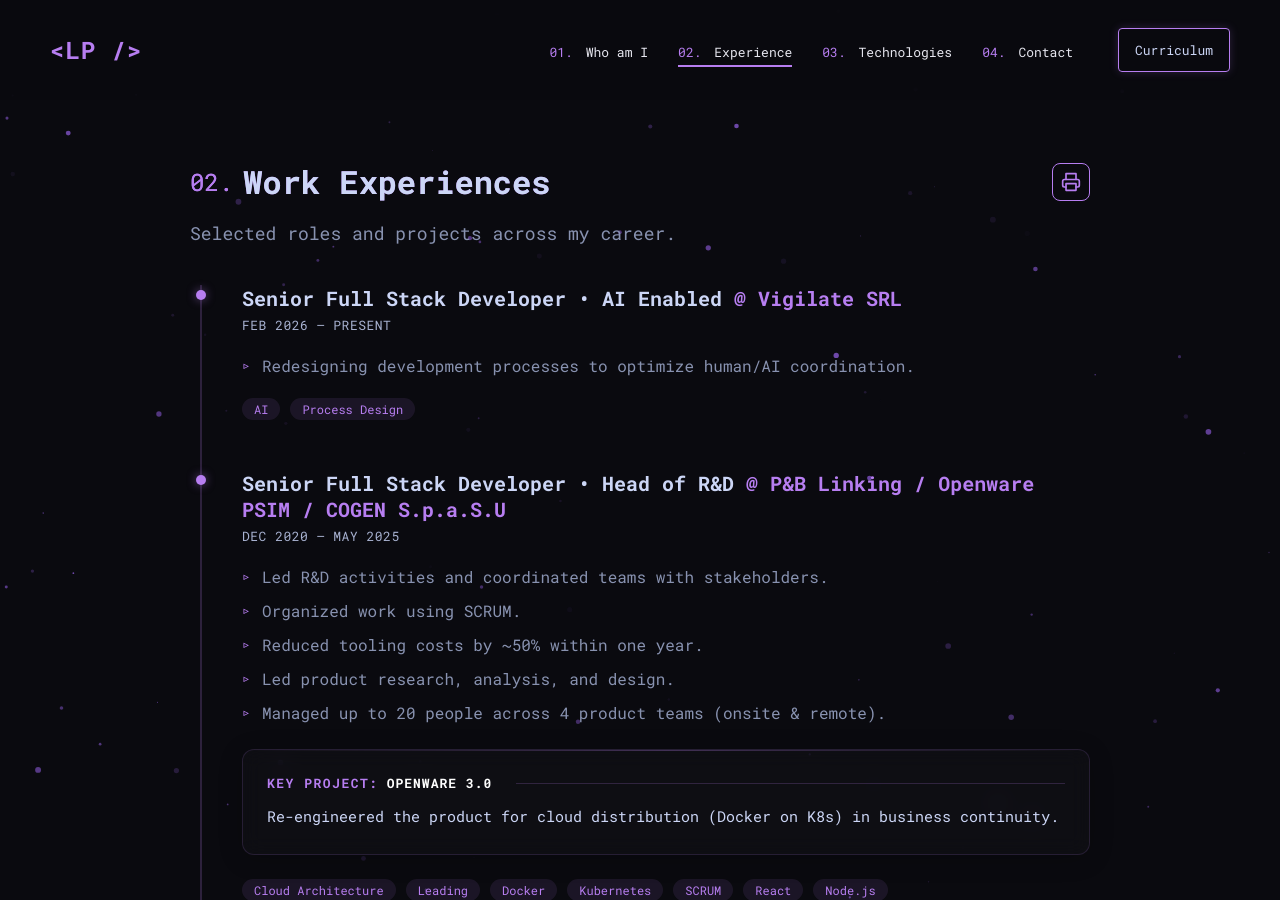
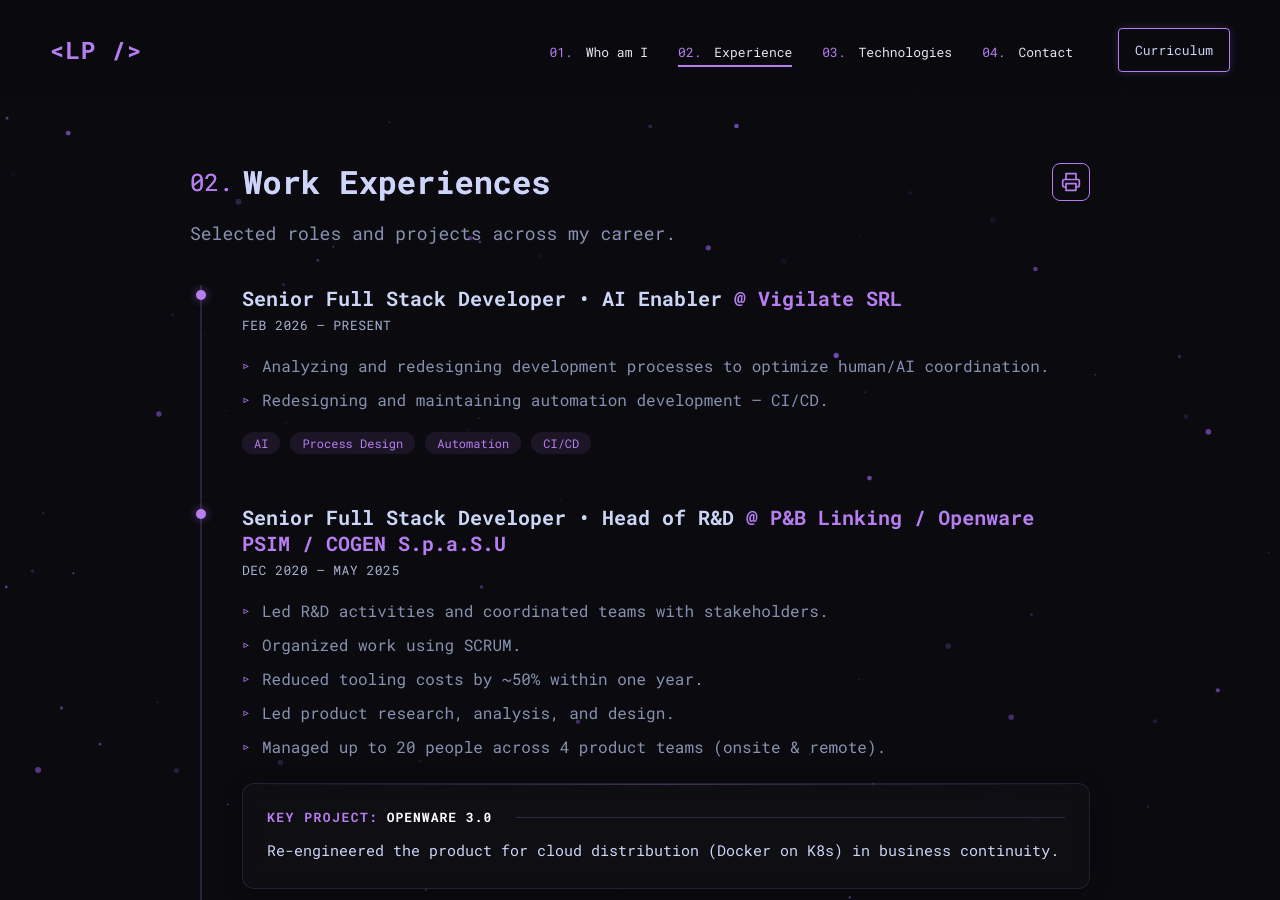
Before and after one commit to lucapalomba/lucapalomba, a Jekyll site: the page built from experiences.html, in a window 1280 px wide and 900 px high. Built offline with Jekyll 4.4.1, drawn with Linux system fonts in a browser that asks for light colours.

Commit message:
docs(experience): refine Vigilate role wording
- Correct title to "AI Enabler" (was "AI Enabled")
- First bullet: "Analizzo e riprogetto" the dev processes for human/AI
  coordination (first-person Italian; gerund English)
- Add CI/CD automation bullet
- Add tech stack: AI, Process Design, Automation, CI/CD

Co-Authored-By: Claude Code <noreply@anthropic.com>

```diff
--- a/experiences.html
+++ b/experiences.html
@@ -27,15 +27,18 @@ page_scripts:
       <li class="timeline-item">
         <div class="timeline-marker"></div>
         <div class="timeline-content">
-          <h2>Senior Full Stack Developer • AI Enabled <span class="company">@ Vigilate SRL</span>
+          <h2>Senior Full Stack Developer • AI Enabler <span class="company">@ Vigilate SRL</span>
           </h2>
           <div class="date">Feb 2026 — Present</div>
           <ul class="job-description">
-            <li>Redesigning development processes to optimize human/AI coordination.</li>
+            <li>Analyzing and redesigning development processes to optimize human/AI coordination.</li>
+            <li>Redesigning and maintaining automation development — CI/CD.</li>
           </ul>
           <div class="tech-stack">
             <span>AI</span>
             <span>Process Design</span>
+            <span>Automation</span>
+            <span>CI/CD</span>
           </div>
         </div>
       </li>
--- a/translations/en.json
+++ b/translations/en.json
@@ -29,9 +29,15 @@
         "jobs": [
             {
                 "date": "Feb 2026 — Present",
-                "title": "Senior Full Stack Developer • AI Enabled — Vigilate SRL",
-                "description": "Redesigning development processes to optimize human/AI coordination.",
-                "keyProject": null
+                "title": "Senior Full Stack Developer • AI Enabler — Vigilate SRL",
+                "description": "Analyzing and redesigning development processes to optimize human/AI coordination. Redesigning and maintaining automation development — CI/CD.",
+                "keyProject": null,
+                "techStack": [
+                    "AI",
+                    "Process Design",
+                    "Automation",
+                    "CI/CD"
+                ]
             },
             {
                 "date": "Dec 2020 — May 2025",
```
Also changed, not shown: translations/it.json (+9 -3 lines).
